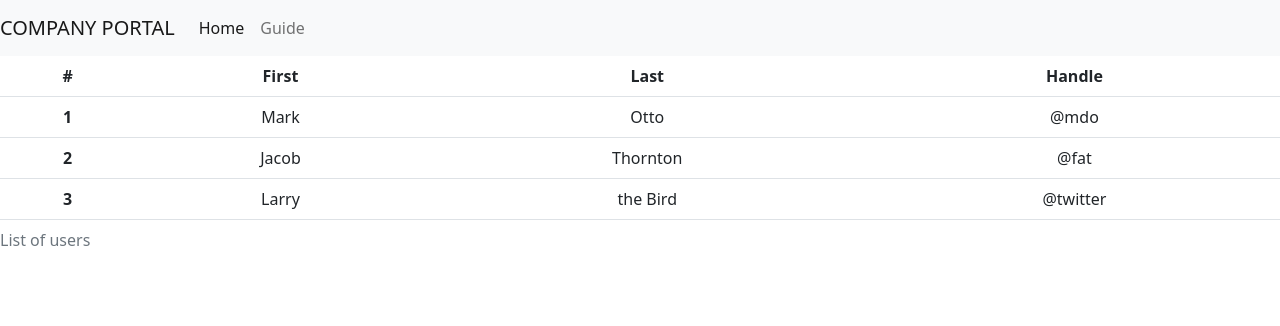
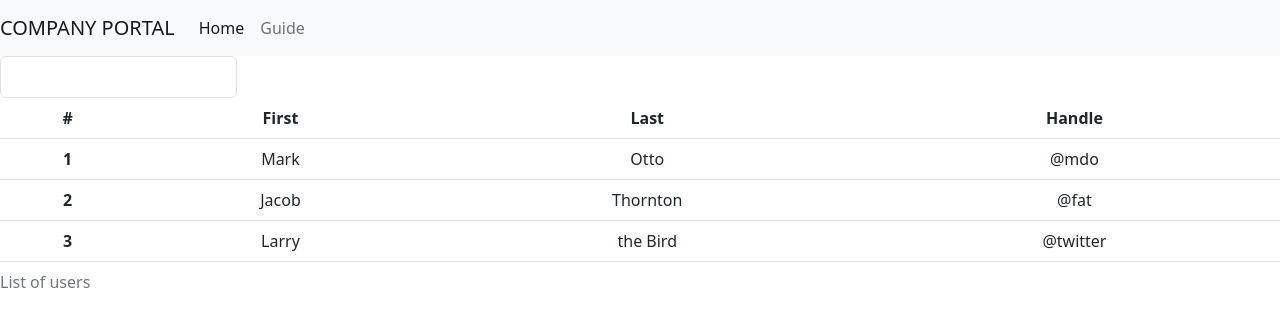
Before and after one commit to longlilom87/staffmanagement, a React (Create React App) app: page / in a window 1280 px wide. Shown: the top 326 px of the page. Built offline with nearby package versions, Linux system fonts and the light colour scheme.

Commit message:
with table and search

```diff
--- a/src/App.js
+++ b/src/App.js
@@ -15,12 +15,9 @@ function App() {
       </button>
     <div class="collapse navbar-collapse" id="navbarNavAltMarkup">
       <div class="navbar-nav">
-
       {/* <a class="nav-item nav-link disabled" href="#">Disabled</a> */}
       <Link className="nav-item nav-link active" to="/">Home</Link>
       <Link className="nav-item nav-link " to="/guide">Guide</Link>
-
-
       </div>
     </div>
 </nav>
--- a/src/components/Home.js
+++ b/src/components/Home.js
@@ -1,5 +1,17 @@
+import { useState } from "react"
+
 export default function Home(){
+  const [searchValue, setSearch]= useState("")
+
     return <>
+    <div className="row">
+        <div className="input-group col-md-4" style={{maxWidth: '20%'}}>
+            <input className="form-control py-2 border-right-0 border"
+            type="search"
+            value={searchValue} onChange={(e)=>setSearch(e.target.value)}
+            id="example-search-input"/>
+        </div>
+    </div>
     <table class="table">
   <caption>List of users</caption>
   <thead>
--- a/src/components/Question.js
+++ b/src/components/Question.js
@@ -1,14 +1,13 @@
-import { useState } from "react"
 import {Accordion} from "react-bootstrap"
 export default function Question(props){
     const {item}= props
-    const [isOpen, setOpen] = useState(false);
     // console.log(item)
     return <>
-    <Accordion>
+    <Accordion style={{padding: 10}}>
       <Accordion.Header>{item.q}</Accordion.Header>
       <Accordion.Body style={{backgroundColor:"white"}}>{item.a}</Accordion.Body>
     </Accordion>
+
     </>
 
 }
```
Lines whose indentation alone changed are shown as unchanged.
